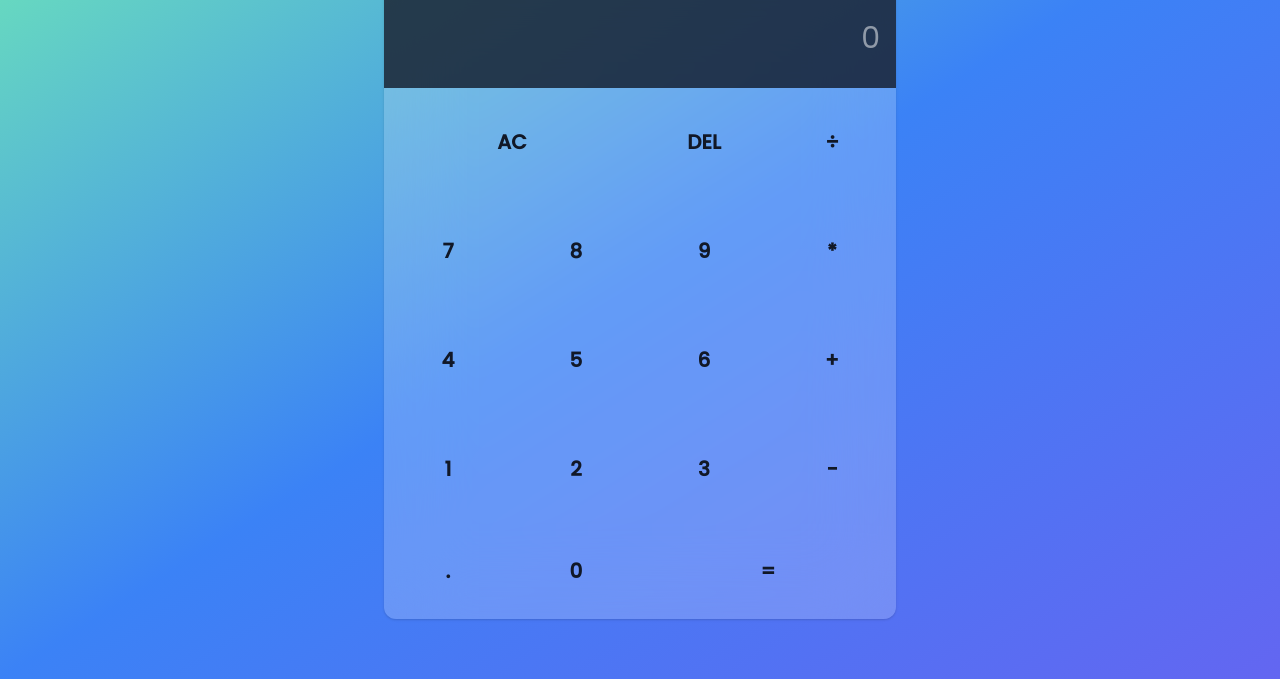
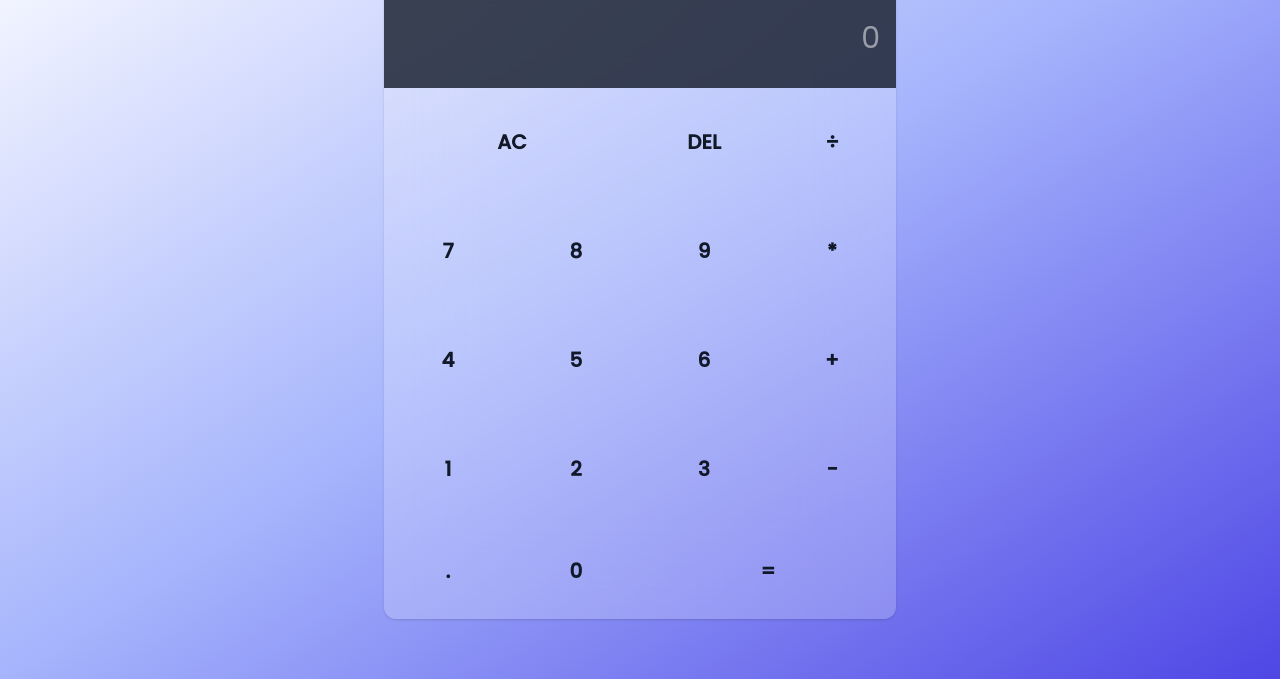
Before and after one commit to rimzzlabs/kalku, a website: page index.html in a window 1280 px wide. Shown: the part 121-800 px from the top of the page. Drawn offline with Linux system fonts and the light colour scheme.

Commit message:
feat(.css) editing background gradient

```diff
--- a/style.css
+++ b/style.css
@@ -4,7 +4,7 @@
 
 @layer components {
   body {
-    @apply font-poppins overflow-x-hidden antialiased bg-gradient-to-br from-green-300 via-blue-500 to-indigo-500;
+    @apply font-poppins overflow-x-hidden antialiased bg-gradient-to-br from-white via-indigo-300 to-indigo-600;
   }
   button {
     @apply text-lg lg:text-xl w-full h-full rounded-md font-bold focus-within:outline-none hover:bg-white/25 active:bg-white/75 text-gray-900 select-none;
```
Also changed, not shown: tailwind.css.
